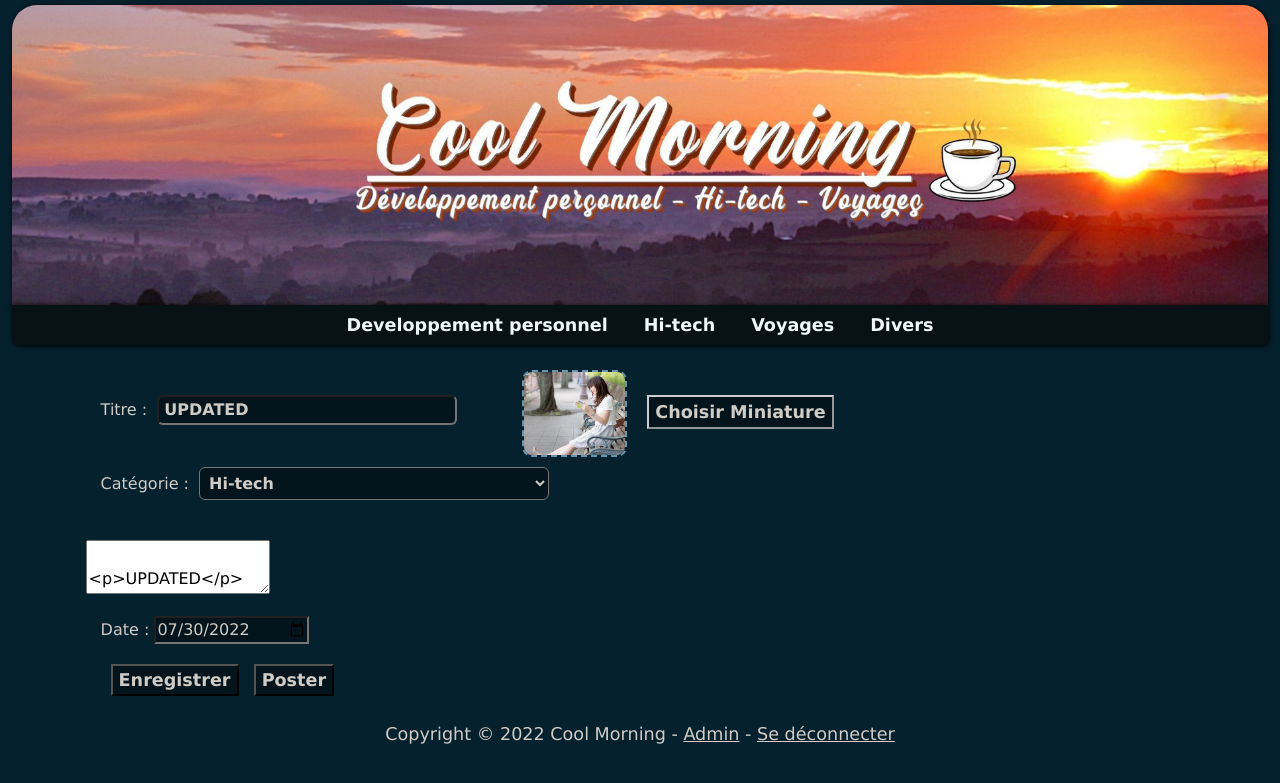
After one commit to ArthurG24/blog, a Flask app: page /edit_article?id=5 in a window 1280 px wide. The commit adds this page. Shown: the top 783 px of the page. Run offline with Flask 2, Linux system fonts and the light colour scheme; some libraries are stand-ins or nearby versions.

Commit message:
edit_article done

```diff
--- a/app.py
+++ b/app.py
@@ -96,8 +96,9 @@ def create():
 
         date_object = datetime.strptime(request.form.get("date"), "%Y-%m-%d")
 
+        date_object = date_object.replace(hour=datetime.today().hour, minute=datetime.today().minute)
+
         if request.form["submit_button"] == "Enregistrer":
-            date_object = date_object.replace(hour=datetime.today().hour, minute=datetime.today().minute)
             article = Article(
                 title = request.form.get("title"),
                 text = request.form.get("text"),
@@ -109,7 +110,6 @@ def create():
             )
 
         else:
-            date_object = date_object.replace(hour=datetime.today().hour, minute=datetime.today().minute)
             article = Article(
                 title = request.form.get("title"),
                 text = request.form.get("text"),
@@ -218,3 +218,40 @@ def list_edit():
 
     return render_template("list_edit.html", articles=list_posts, page_selected=int(page_selected),
                             pages=pages, displayed=BUTTONS_DISPLAYED, total=total_pages, start_butt=start_butt, end_butt=end_butt, Markup=Markup)
+
+
+@app.route("/edit_article", methods=["POST", "GET"])
+def edit_article():
+    if request.method == "POST":
+
+        article = Article.query.filter_by(id=request.form.get("id")).first()
+
+        pic = request.files["thumb"]
+        if pic and allowed_file(pic.filename):
+            filename = os.path.basename(article.img) # extract filename from path
+            img = Image.open(pic)
+            img.thumbnail([500,500], Image.ANTIALIAS)
+            img.save(os.path.join(app.config['UPLOAD_FOLDER'], filename))
+
+            article.img = os.path.join(app.config['UPLOAD_FOLDER'], filename)
+
+        date_object = datetime.strptime(request.form.get("date"), "%Y-%m-%d")
+        date_object = date_object.replace(hour=datetime.today().hour, minute=datetime.today().minute)
+
+        article.title = request.form.get("title")
+        article.text = request.form.get("text")
+        article.date = date_object
+        article.category = request.form.get("category")
+
+        if request.form["submit_button"] == "Enregistrer":
+            article.posted = False
+        else:
+            article.posted = True
+
+        db.session.commit()
+
+        return "updated"
+
+    article = Article.query.filter_by(id=request.args.get("id")).first()
+
+    return render_template("edit_article.html", categories=CATEGORIES, article=article)
--- a/static/script.js
+++ b/static/script.js
@@ -12,7 +12,6 @@ tinymce.init({
     });
 
 
-  document.getElementById('calendar').valueAsDate = new Date();
 
 
     const chooseFile = document.getElementById("thumb");
@@ -30,6 +29,10 @@ tinymce.init({
         fileReader.addEventListener("load", function () {
           imgPreview.style.display = "block";
           imgPreview.innerHTML = '<img src="' + this.result + '" />';
+          document.getElementById("img-preview-edit").style.display = "None"
         });
       }
     }
+
+
+    document.getElementById('calendar').valueAsDate = new Date();
--- a/static/styles/custom.css
+++ b/static/styles/custom.css
@@ -314,6 +314,17 @@ a:active {
     margin-top: -25px;
 }
 
+#img-preview-edit {
+    width: 105px;
+    height: 87px;
+    float: left;
+    margin-right: 20px;
+    margin-top: -25px;
+    object-fit: cover;
+    border-radius: 10px;
+    border: #6695ad 2px dashed;
+}
+
 #img-preview img {
     display: inline;
     width: 105px;
--- /dev/null
+++ b/templates/edit_article.html
@@ -0,0 +1,58 @@
+{% extends "layout.html" %}
+
+{% block body %}
+
+<div class="create-article clearfix">
+
+  <form action="/edit_article" method="POST" enctype="multipart/form-data">
+
+    <div class="title-field">
+      <label for="title" class="title-label">Titre : </label>
+      <input type="text" required name="title" class="title-input" maxlength="100" value="{{ article.title }}">
+    </div>
+
+    <div class="file-upload">
+      <img src="{{ article.img }}" id="img-preview-edit" alt="thumbnail">
+      <div id="img-preview"></div>
+      <label for="thumb" class="file-label">Choisir Miniature</label>
+      <input type="file" accept="image/*" name="thumb" id="thumb" class="file-input">
+    </div>
+
+    <div class="category-field">
+      <label for="category" class="categories-label">Catégorie :</label>
+      <select name="category" class="categories-input">
+        {% for category in categories %}
+          {% if category == article.category %}
+            <option selected value="{{ category }}">{{ category }}</option>
+          {% else %}
+            <option value="{{ category }}">{{ category }}</option>
+          {% endif %}
+        {% endfor %}
+      </select>
+    </div>
+
+    <div class="text-input">
+      <textarea name="text" required placeholder="Commencez à écrire !">
+        {{ article.text }}
+      </textarea>
+    </div>
+
+    <div class="finalize">
+      <label for="date">Date : </label>
+      <input type="date" required name="date" value="{{ article.date.strftime('%Y-%m-%d') }}">
+
+      <div class="finalize-buttons">
+        <input type="submit" value="Enregistrer" name="submit_button">
+        <input type="submit" value="Poster" name="submit_button">
+        <input type="hidden" value="{{ article.id }}" name="id">
+      </div>
+    </div>
+
+  </form>
+
+</div>
+
+
+<script src="{{ url_for('static', filename='script.js')}}"></script>
+
+{% endblock %}
```
Also changed, not shown: blog.db, static/img/thumbs/0001.jpg (added), static/img/thumbs/0002.jpg (added), static/img/thumbs/0003.png (added), static/img/thumbs/0004.jpg (added), static/img/thumbs/0005.jpg (added), 1 other file. Lines whose indentation alone changed are shown as unchanged.
